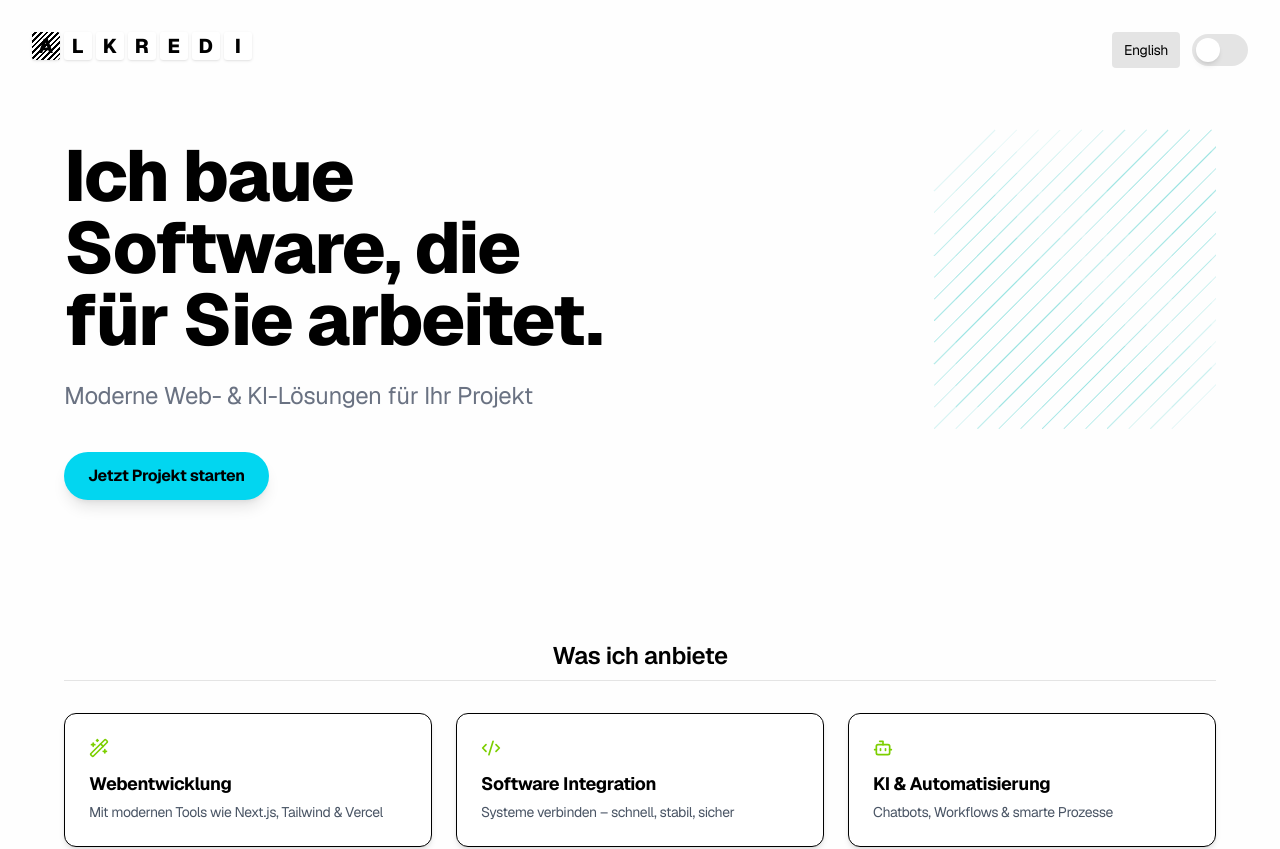
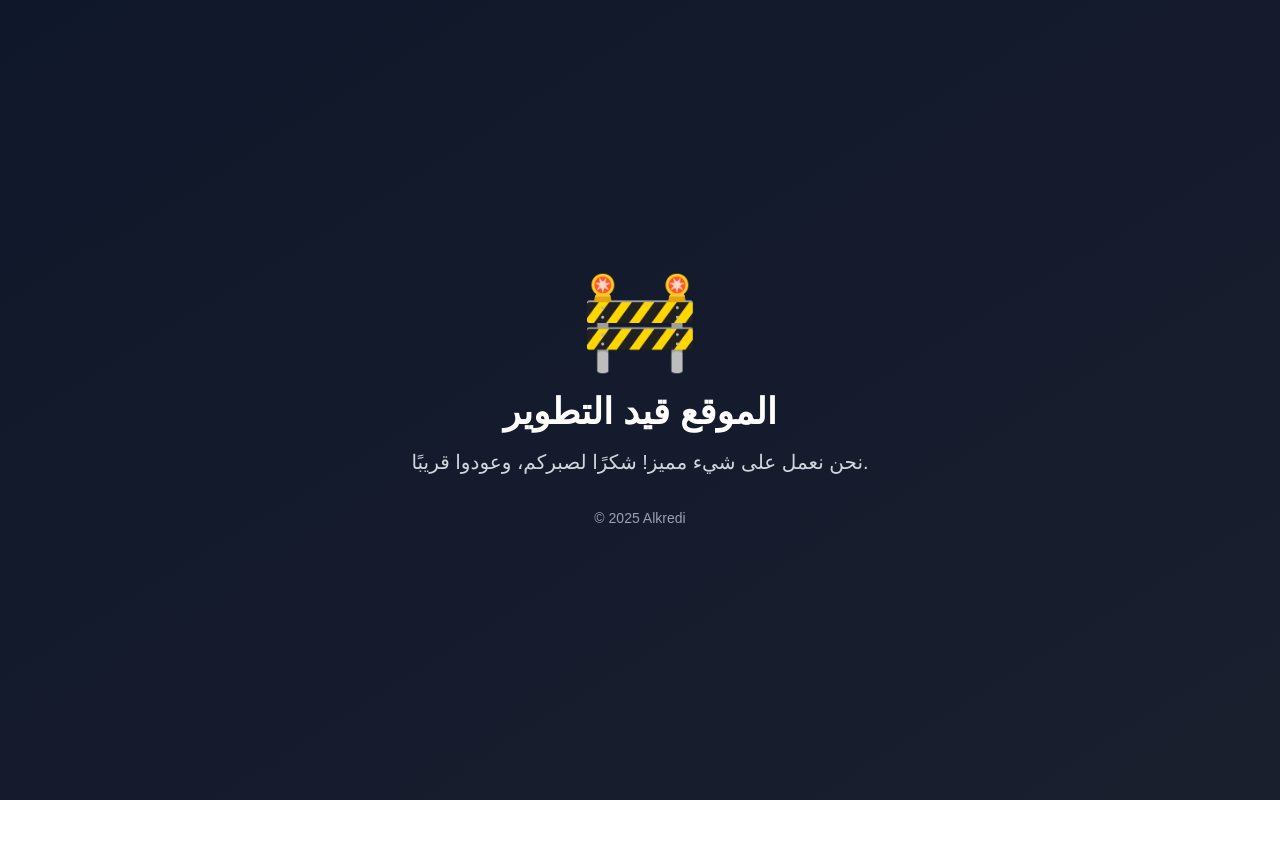
Before and after one commit to AnisAlkredi/my-landing-page, a Next.js app: page / in a window 1280 px wide. Shown: the top 849 px of the page. After the commit the page ends 800 px from the top, so only its background shows below. Built offline with nearby package versions, Linux system fonts and the light colour scheme.

Commit message:
🚧 وضع صفحة تحت الإنشاء مؤقتًا

```diff
--- a/src/app/page.tsx
+++ b/src/app/page.tsx
@@ -1,188 +1,22 @@
-// ✅ V5.6 — شعار ALKREDI مصغّر بدون التأثير على Hero أو اللغة - كود كامل 100%
+// ✅ صفحة مؤقتة: تحت الإنشاء 🚧
 'use client';
 
-import { useState, Suspense } from 'react';
-import { motion } from 'framer-motion';
-import { Wand2, Code2, Bot } from 'lucide-react';
-import dynamic from 'next/dynamic';
 import Head from 'next/head';
-import LogoPattern from '@/components/LogoPattern';
 
-const ThreeCanvas = dynamic(() => import('@/components/ThreeCanvas'), { ssr: false });
-
-const translations = {
-  de: {
-    language: 'English',
-    title: 'Ich baue Software, die für Sie arbeitet.',
-    subtitle: 'Moderne Web- & KI-Lösungen für Ihr Projekt',
-    cta: 'Jetzt Projekt starten',
-    servicesTitle: 'Was ich anbiete',
-    services: [
-      { title: 'Webentwicklung', desc: 'Mit modernen Tools wie Next.js, Tailwind & Vercel' },
-      { title: 'Software Integration', desc: 'Systeme verbinden – schnell, stabil, sicher' },
-      { title: 'KI & Automatisierung', desc: 'Chatbots, Workflows & smarte Prozesse' }
-    ],
-    aboutTitle: 'Über mich',
-    about: 'Ich bin Anis Alkredi, erfahrener Software-Ingenieur mit über 10 Jahren internationaler Erfahrung. Mein Fokus liegt auf durchdachten, umsetzbaren digitalen Lösungen für Unternehmen – mit Stil und Effizienz.',
-    contactTitle: 'Bereit zu starten?',
-    contactDescription: 'Lassen Sie uns Ihr Projekt gemeinsam umsetzen.',
-    sendMessage: 'Nachricht senden'
-  },
-  en: {
-    language: 'Deutsch',
-    title: 'I build software that works for you.',
-    subtitle: 'Modern Web & AI solutions for your project',
-    cta: 'Start Your Project',
-    servicesTitle: 'What I offer',
-    services: [
-      { title: 'Web Development', desc: 'Using modern tools like Next.js, Tailwind & Vercel' },
-      { title: 'Software Integration', desc: 'Connecting systems – fast, stable, secure' },
-      { title: 'AI & Automation', desc: 'Chatbots, workflows & smart processes' }
-    ],
-    aboutTitle: 'About me',
-    about: 'I’m Anis Alkredi, a software engineer with 10+ years of international experience. I focus on thoughtful, executable digital solutions – with style and efficiency.',
-    contactTitle: 'Ready to begin?',
-    contactDescription: 'Let’s build your next solution together.',
-    sendMessage: 'Send Message'
-  }
-};
-
-const nameSquares = ['A', 'L', 'K', 'R', 'E', 'D', 'I'];
-
-export default function Home() {
-  const [lang, setLang] = useState<'de' | 'en'>('de');
-  const [darkMode, setDarkMode] = useState(false);
-  const t = translations[lang];
-  const icons = [<Wand2 size={20} />, <Code2 size={20} />, <Bot size={20} />];
-
-  const fadeUp = {
-    initial: { opacity: 0, y: 40 },
-    animate: { opacity: 1, y: 0 },
-    transition: { duration: 0.6, ease: 'easeOut' }
-  };
-
+export default function UnderConstruction() {
   return (
-    <main className={`min-h-screen px-6 py-12 font-sans transition-colors relative overflow-hidden tracking-tight ${darkMode ? 'bg-[#0d1117] text-white' : 'bg-[#fefefe] text-black'}`}>
+    <main className="min-h-screen flex flex-col items-center justify-center text-center px-6 py-12 bg-gradient-to-br from-[#0f172a] to-[#1a1f2e] text-white">
       <Head>
-        <title>الكريدي – Web & KI Lösungen</title>
-        <meta name="description" content="Anis Alkredi – Webentwicklung, Automatisierung und KI-Lösungen aus Süddeutschland. Persönlich. Modern. Schnell." />
-        <meta name="viewport" content="width=device-width, initial-scale=1" />
-        <meta charSet="UTF-8" />
+        <title>🚧 Alkredi.com – قيد الإنشاء</title>
+        <meta name="robots" content="noindex" />
       </Head>
 
-      <div className="absolute inset-0 -z-10">
-        {darkMode ? (
-          <div className="absolute inset-0 bg-gradient-to-b from-[#0d1117] to-[#1a1f2e]" />
-        ) : (
-          <div className="absolute inset-0 bg-gradient-to-br from-[#f0f4ff] via-white to-[#e0f7fa]" />
-        )}
-      </div>
-
-      <div className="fixed top-8 left-8 flex gap-1 z-50 scale-[0.85] md:scale-100">
-        {nameSquares.map((char, i) => (
-          <div
-            key={i}
-            className={`w-6 h-6 md:w-7 md:h-7 rounded-[3px] shadow flex items-center justify-center text-lg md:text-xl font-extrabold tracking-wide ${i === 0 ? 'bg-[repeating-linear-gradient(135deg,_#ffffff_0px,_#ffffff_2px,_#000000_2px,_#000000_4px)] text-black' : 'bg-white text-black'}`}
-          >
-            {char}
-          </div>
-        ))}
-      </div>
-
-      <div className="fixed top-8 right-8 flex items-center gap-3 z-50">
-        <button
-          onClick={() => setLang(lang === 'de' ? 'en' : 'de')}
-          className="px-3 py-2 text-sm rounded bg-black/10 hover:bg-black/20 dark:bg-white/10 dark:hover:bg-white/20 transition"
-        >
-          {t.language}
-        </button>
-        <div
-          onClick={() => setDarkMode(!darkMode)}
-          className={`w-14 h-8 flex items-center rounded-full p-1 cursor-pointer transition ${darkMode ? 'justify-end bg-white/10' : 'justify-start bg-black/10'}`}
-        >
-          <div className="w-6 h-6 bg-white rounded-full shadow-md transition" />
-        </div>
-      </div>
-
-      <div className="relative z-10 max-w-6xl mx-auto space-y-28 md:space-y-32">
-        <section className="pt-20 grid md:grid-cols-2 gap-12 items-center">
-          <div className="space-y-6 text-left">
-            <motion.h1 className="text-6xl md:text-7xl font-extrabold tracking-tight"
-              initial={{ opacity: 0, y: 20 }} animate={{ opacity: 1, y: 0 }} transition={{ duration: 0.6 }}>
-              {t.title}
-            </motion.h1>
-            <motion.p className="text-2xl text-gray-500 dark:text-gray-400 max-w-2xl"
-              initial={{ opacity: 0, y: 10 }} animate={{ opacity: 1, y: 0 }} transition={{ delay: 0.3, duration: 0.6 }}>
-              {t.subtitle}
-            </motion.p>
-            <motion.button
-              onClick={() => {
-                const section = document.getElementById('contact');
-                section?.scrollIntoView({ behavior: 'smooth' });
-              }}
-              className="mt-4 bg-[#02D6F0] hover:bg-[#38BDF8] text-black font-bold px-6 py-3 rounded-full shadow-lg hover:scale-105 hover:ring-2 hover:ring-[#02d6f0] transition"
-              initial={{ opacity: 0, scale: 0.9 }} animate={{ opacity: 1, scale: 1 }} transition={{ delay: 0.5, duration: 0.4 }}>
-              {t.cta}
-            </motion.button>
-          </div>
-          <div className="h-64 md:h-96">
-            <Suspense fallback={<div className="text-center text-sm">Loading 3D...</div>}>
-              <ThreeCanvas />
-            </Suspense>
-          </div>
-        </section>
-
-        <motion.section className="space-y-8" {...fadeUp}>
-          <h2 className="text-2xl font-semibold text-center border-b border-black/10 dark:border-white/20 pb-2 hover:underline-offset-4 hover:underline">
-            {t.servicesTitle}
-          </h2>
-          <div className="grid md:grid-cols-3 gap-6">
-            {t.services.map((s, i) => (
-              <motion.div key={i} className="bg-white dark:bg-[#111827] border dark:border-lime-400/20 p-6 rounded-xl shadow-md hover:shadow-2xl hover:ring-2 hover:ring-lime-400 transition"
-                whileHover={{ scale: 1.03 }} {...fadeUp}>
-                <div className="mb-3 text-lime-500">{icons[i]}</div>
-                <h3 className="text-lg font-bold mb-1 text-black dark:text-white">{s.title}</h3>
-                <p className="text-sm text-gray-600 dark:text-gray-300">{s.desc}</p>
-              </motion.div>
-            ))}
-          </div>
-        </motion.section>
-
-        <motion.section className="max-w-3xl mx-auto text-center space-y-4" {...fadeUp}>
-          <h2 className="text-2xl font-semibold border-b border-black/10 dark:border-white/20 pb-2">
-            {t.aboutTitle}
-          </h2>
-          <p className="text-lg leading-relaxed text-gray-700 dark:text-gray-300 italic">
-            {t.about}
-          </p>
-        </motion.section>
-
-        <motion.section id="contact" className="bg-white dark:bg-[#111827] border dark:border-lime-400/20 p-8 rounded-xl shadow-xl space-y-6 text-center" {...fadeUp}>
-          <h2 className="text-2xl font-bold text-black dark:text-white">
-            {t.contactTitle}
-          </h2>
-          <p className="text-gray-600 dark:text-gray-300">
-            {t.contactDescription}
-          </p>
-          <div className="flex flex-col sm:flex-row gap-4 max-w-xl mx-auto">
-            <input
-              type="text"
-              placeholder="Email or Message..."
-              className="flex-1 px-4 py-2 rounded bg-white dark:bg-[#0f172a] text-black dark:text-white dark:placeholder-lime-300 border dark:border-lime-400/40 shadow-sm"
-            />
-            <button
-              onClick={() => alert(lang === 'de' ? 'Nachricht gesendet!' : 'Message sent!')}
-              className="bg-[#02D6F0] hover:bg-[#38BDF8] text-black font-semibold px-4 py-2 rounded shadow-md"
-            >
-              {t.sendMessage}
-            </button>
-          </div>
-        </motion.section>
-
-        <footer className="text-center text-sm text-black/40 dark:text-white/50 mt-10">
-          &copy; {new Date().getFullYear()} Alkredi. All rights reserved.
-        </footer>
-      </div>
+      <div className="text-6xl md:text-8xl font-extrabold mb-6">🚧</div>
+      <h1 className="text-2xl md:text-4xl font-bold mb-4">الموقع قيد التطوير</h1>
+      <p className="text-lg md:text-xl max-w-xl text-gray-300 mb-8">
+        نحن نعمل على شيء مميز! شكرًا لصبركم، وعودوا قريبًا.
+      </p>
+      <div className="text-sm text-gray-400">&copy; {new Date().getFullYear()} Alkredi</div>
     </main>
   );
 }
```
